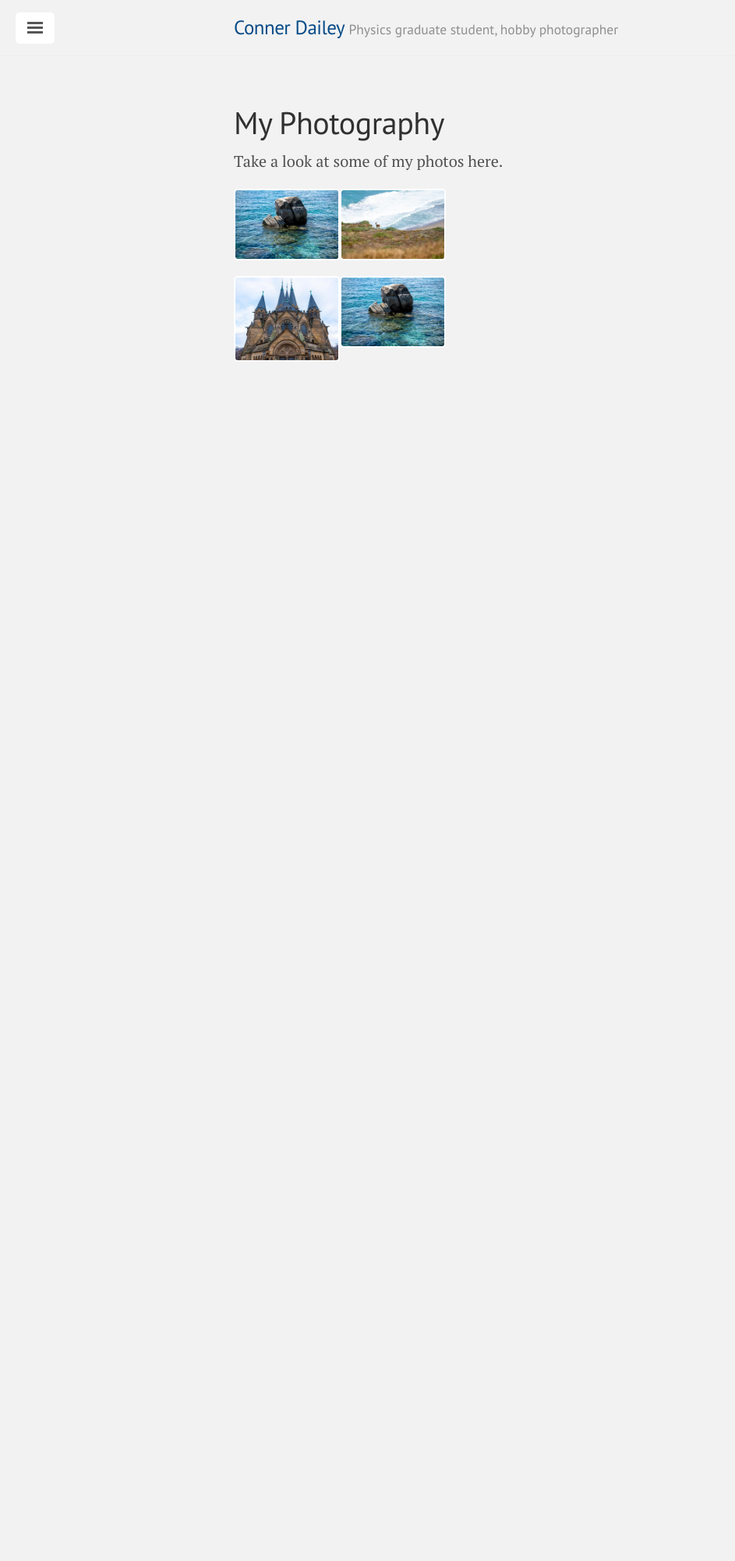
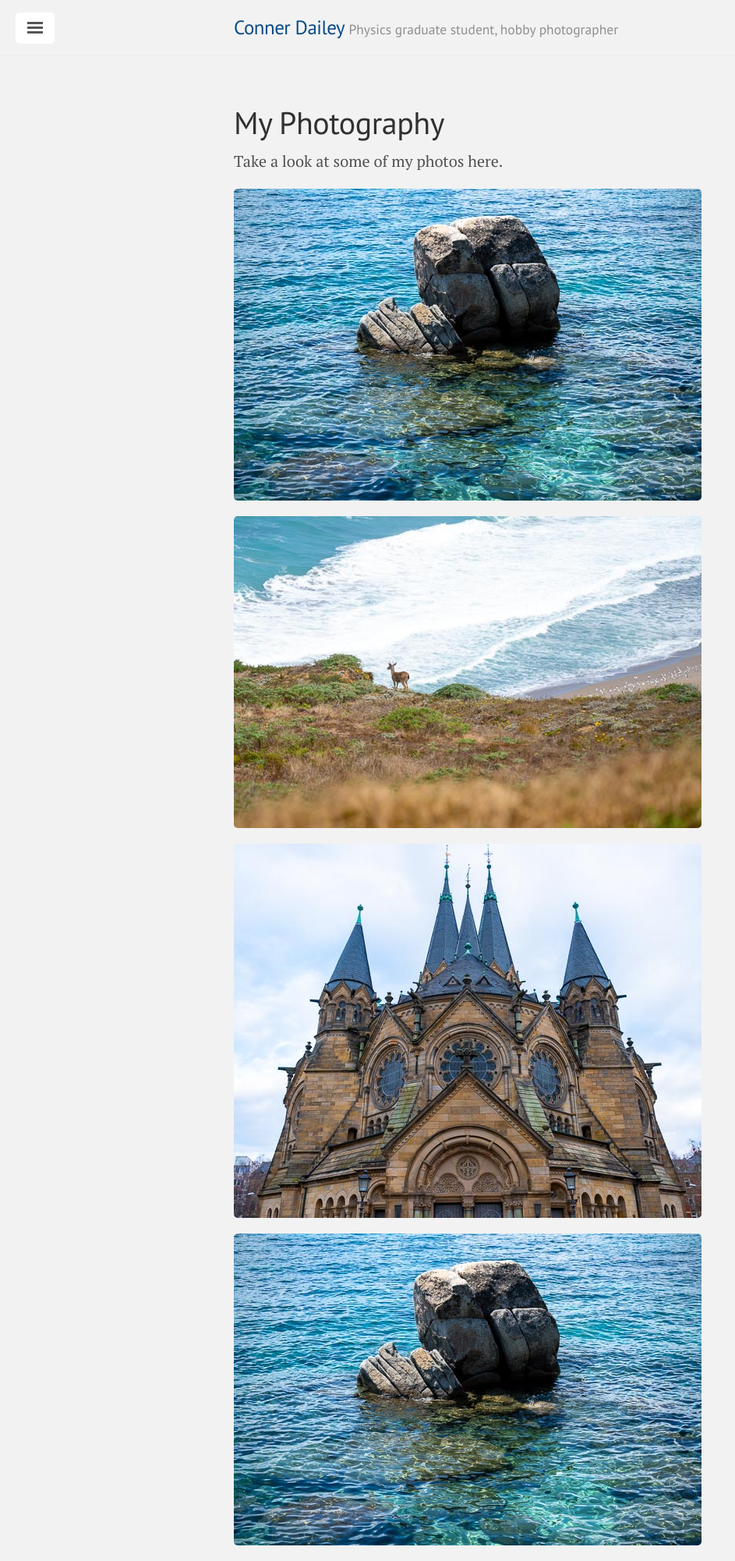
Before and after one commit to TakeTwiceDailey/TakeTwiceDailey.github.io, a Jekyll site: the page built from photography.md, in a window 1280 px wide. Shown: the whole page at 78% size, without its empty margins (0-943 px from the left). Built offline with Jekyll 4.4.1, drawn with Linux system fonts in a browser that asks for light colours; nearby versions of some CDN libraries; before the commit the page ends 900 px from its top, so only the background shows below that.

Commit message:
changing picture layout

```diff
--- a/_layouts/portfolio.html
+++ b/_layouts/portfolio.html
@@ -21,19 +21,15 @@
 
     /* line 22, ../sass/demo.scss */
     .container {
-      max-width: 1170px;
-      width: 100%;
+      width: 75vw;
       padding-right: 15px;
       padding-left: 15px;
-      margin-right: auto;
-      margin-left: auto;
     }
 
     .container .gallery a img {
       float: left;
-      width: 20%;
+      width: ;
       height: auto;
-      border: 2px solid #fff;
       -webkit-transition: -webkit-transform .15s ease;
       -moz-transition: -moz-transform .15s ease;
       -o-transition: -o-transform .15s ease;
```
